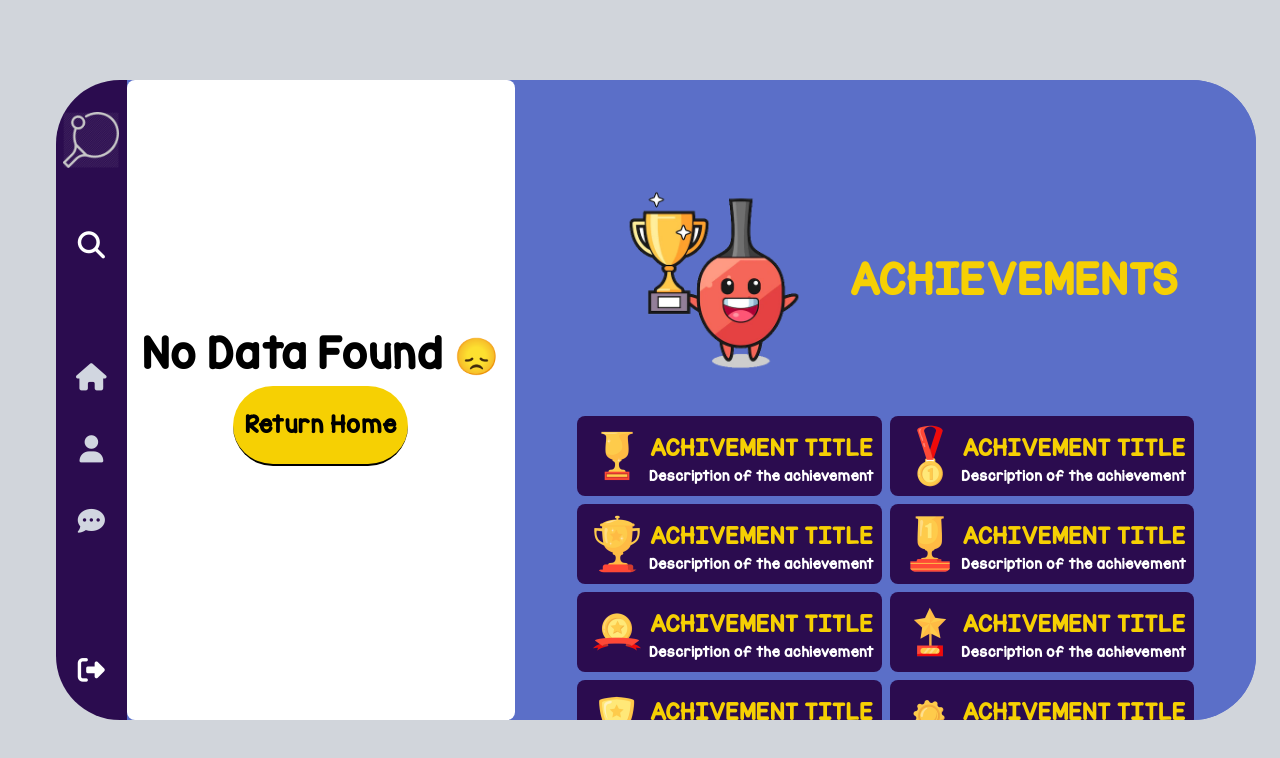
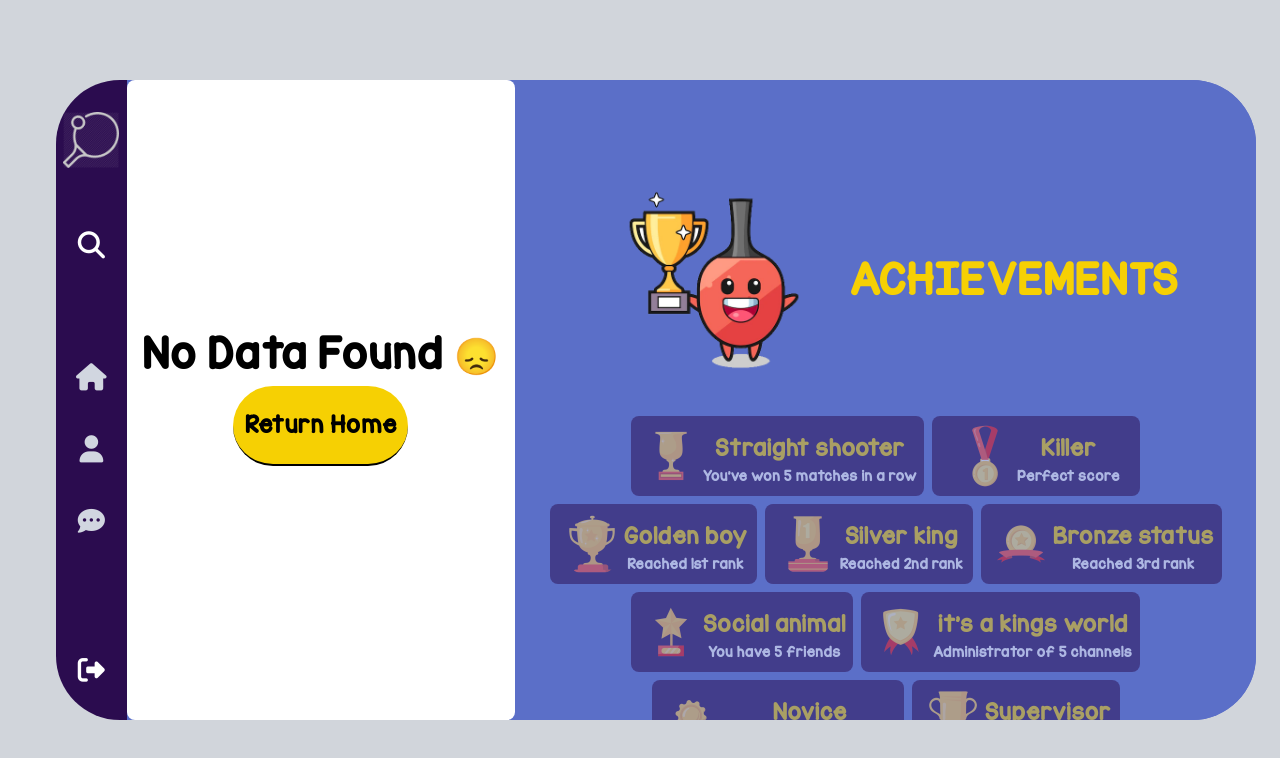
Before and after one commit to benali-chadi/ft_transcendance_frontend, a React (Create React App) app: page /profile/1/achievements in a window 1280 px wide. Shown: the top 758 px of the page. Built offline with nearby package versions, Linux system fonts and the light colour scheme; no server answers; sample sign-in values are in the browser's storage.

Commit message:
working on achievements

```diff
--- a/src/components/game/OnevsoneCard.tsx
+++ b/src/components/game/OnevsoneCard.tsx
@@ -1,31 +1,17 @@
-import React, { FC } from "react";
-import { useOutletContext } from "react-router-dom";
-
-// interface Props {
-// 	// result: string;
-//     user1: any,
-//     user2: any,
-//     score1: number,
-//     score2: number,
-// }
+import React, { FC, useEffect } from "react";
+import { Game } from "../helpers/game";
 
 interface Props {
-	username1: string;
-	username2: string;
-	score1: number;
-	score2: number;
-	avatar1: string;
-	avatar2: string;
+	game: Game
 }
 
 const OnevsoneCard: FC<Props> = ({
-	/*user1, user2*/ username1,
-	username2,
-	score1,
-	score2,
-	avatar1,
-	avatar2,
+	game
 }) => {
+
+	useEffect(() => {
+		// eslint-disable-next-line
+	}, [game])
 	return (
 		<div
 			className={`p-1.5 m-1 flex justify-center gap-[10%] bg-my-yellow rounded-xl shadow-lg w-[90%]`}
@@ -33,36 +19,36 @@ const OnevsoneCard: FC<Props> = ({
 			{/* User 1 */}
 			<div>
 				<div className="min-h-[4rem] min-w-[4rem] rounded-full flex justify-center items-center gap-4">
-					{avatar1 && (
+					{game.player1.avatar && (
 						<img
-							src={avatar1}
+							src={game.player1.avatar}
 							alt="avatar"
 							className="w-[4rem] h-[4rem] rounded-full"
 						/>
 					)}
 				</div>
-				<h2 className="text-lg font-medium ">{username1}</h2>
+				<h2 className="text-lg font-medium ">{game.player1.username}</h2>
 			</div>
 
 			{/* Score */}
 			<div className="flex flex-col items-center justify-center">
 				<h1 className="text-[3rem] font-bold w-max">
-					{score1} - {score2}
+					{game.player1.score} - {game.player2.score}
 				</h1>
 			</div>
 
 			{/* User 2 */}
 			<div>
 				<div className="min-h-[4rem] min-w-[4rem] rounded-full flex justify-center items-center gap-4">
-					{avatar2 && (
+					{game.player2.avatar && (
 						<img
-							src={avatar2}
+							src={game.player2.avatar}
 							alt="avatar"
 							className="w-[4rem] h-[4rem] rounded-full"
 						/>
 					)}
 				</div>
-				<h2 className="text-lg font-medium ">{username2}</h2>
+				<h2 className="text-lg font-medium ">{game.player2.username}</h2>
 			</div>
 		</div>
 	);
--- a/src/components/pages/Home.tsx
+++ b/src/components/pages/Home.tsx
@@ -92,10 +92,11 @@ const Home: FC = () => {
 
 	useEffect(()=>{
         gameSocket?.on("GameReady", (data)=>{
+			console.log(data);
             navigate(`/game?room=${data.room}`)
         })
 		// eslint-disable-next-line
-    },[])
+    },[gameSocket])
 
 	return (
 		<motion.div
@@ -229,7 +230,7 @@ const Home: FC = () => {
 						<List>
 							<>
 								{
-									ranks.length &&
+									ranks.length !==0 &&
 									ranks.map((ranky, index) =>{
 										return <LeaderBoardCard
 										key={ranky.id}
--- a/src/components/pages/Profile/achievements/AchievementCard.tsx
+++ b/src/components/pages/Profile/achievements/AchievementCard.tsx
@@ -1,13 +1,15 @@
 import React, { FC } from "react";
 
 interface Props {
-	level: string;
+	title?: string;
+	desc? : string;
+	level: string
 }
 
-const AchievementCard: FC<Props> = ({ level }) => {
+const AchievementCard: FC<Props> = ({ title, desc, level }) => {
 	return (
 		<div
-			className={`p-2 w-[30%] min-w-max  bg-my-violet flex justify-center rounded-lg `}
+			className={`p-2 w-[30%] min-w-max  bg-my-violet flex justify-center rounded-lg opacity-50`}
 		>
 			<img
 				src={`/achievements/${level}.png`}
@@ -18,10 +20,10 @@ const AchievementCard: FC<Props> = ({ level }) => {
 			{/* <h3 className="self-start mt-1 text-xl text-my-yellow">{level}</h3> */}
 			<div className="">
 				<h4 className="text-[1.2rem] text-my-yellow  mt-1 self-start">
-					ACHIVEMENT TITLE
+					{title}
 				</h4>
 				<p className="text-xs text-white">
-					Description of the achievement
+					{desc}
 				</p>
 			</div>
 		</div>
--- a/src/components/pages/Profile/achievements/AchievementsBoard.tsx
+++ b/src/components/pages/Profile/achievements/AchievementsBoard.tsx
@@ -3,6 +3,54 @@ import { useNavigate, useOutletContext } from "react-router";
 import AchievementIcon from "../../../../img/achievments.png";
 import { outletContext } from "../Profile";
 import AchievementCard from "./AchievementCard";
+
+const Achievements = [
+	{
+		title:"Straight shooter",
+		desc: "You've won 5 matches in a row",
+		level: "level1"
+	},
+	{
+		title: "Killer",
+		desc: "Perfect score",
+		level: "level2"
+	},
+	{
+		title: "Golden boy",
+		desc: "Reached 1st rank",
+		level: "level3"
+	},
+	{
+		title: "Silver king",
+		desc: "Reached 2nd rank",
+		level: "level4"
+	},
+	{
+		title: "Bronze status",
+		desc: "Reached 3rd rank",
+		level: "level5"
+	},
+	{
+		title: "Social animal",
+		desc: "You have 5 friends",
+		level: "level6"
+	},
+	{
+		title: "it’s a kings world",
+		desc: "Administrator of 5 channels",
+		level: "level7"
+	},
+	{
+		title: "Novice",
+		desc: "Welcome to our website",
+		level: "level8"
+	},
+	{
+		title: "Supervisor",
+		desc: "Watched a game",
+		level: "level9"
+	},
+]
 
 const AchievementsBoard: FC = () => {
 	const navigate = useNavigate();
@@ -29,18 +77,16 @@ const AchievementsBoard: FC = () => {
 				</h2>
 			</div>
 			<div className=" scrolling justify-center min-w-fit w-[full] overflow-auto flex flex-wrap gap-2">
-				<AchievementCard level="level1" />
-				<AchievementCard level="level2" />
-				<AchievementCard level="level3" />
-				<AchievementCard level="level4" />
-				<AchievementCard level="level5" />
-				<AchievementCard level="level6" />
-				<AchievementCard level="level7" />
-				<AchievementCard level="level8" />
-				<AchievementCard level="level9" />
-				<AchievementCard level="level10" />
-				<AchievementCard level="level11" />
-				<AchievementCard level="level12" />
+
+				{
+					Achievements.map((element, index) => {
+						return <AchievementCard
+						key={index}
+						title={element.title}
+						desc={element.desc}
+						level={element.level}/>
+					})
+				}
 			</div>
 		</div>
 	);
--- a/src/components/pages/game/Game.tsx
+++ b/src/components/pages/game/Game.tsx
@@ -1,6 +1,7 @@
 import React, { FC, useContext, useEffect, useRef, useState } from "react"
 import { useLocation, useNavigate } from "react-router-dom";
 import GameOverCard from "../../game/GameOverCard";
+import OnevsoneCard from "../../game/OnevsoneCard";
 import { userContext, UserState } from "../../helpers/context";
 import {Game} from "../../helpers/game"
 
@@ -13,8 +14,9 @@ const GamePage: FC = () => {
 	const [IsPlayer, setIsPlayer] = useState<boolean>(false)
 	const [width, setWidth] = useState<any>(null);
 	const [height, setHeight] = useState<any>(null);
-	const aspectRatio = 16 / 9;
+	const aspectRatio = 3 / 2;
 	const [sleep, setSleep] = useState(0);
+	const [game, setGame] = useState<any>(null);
 
 	const location = useLocation()
   	const params = new URLSearchParams(location.search)
@@ -75,6 +77,9 @@ const GamePage: FC = () => {
 				if (!data.game){
 					navigate("/");
 				}else{
+					setGame(prev=>{
+						return data.game;
+					})
 					if (data.IsPlayer){
 						setIsPlayer(prev => {
 							return true;
@@ -91,6 +96,9 @@ const GamePage: FC = () => {
 
 			gameSocket.on("updateframe", (game : Game) => {
 				DrawGame(ctx, game);
+				setGame(prev=>{
+					return game;
+				})
 			});
 
 			gameSocket.on("gameOver", (res : any) => {
@@ -101,9 +109,9 @@ const GamePage: FC = () => {
 					return true;
 				})
 			});
-			let room : any = room_ref.current;
 			return () => {
-				gameSocket.emit("leftGame", {room: room}, (res)=>{
+				// eslint-disable-next-line
+				gameSocket.emit("leftGame", {room: room_ref.current}, (res)=>{
 				});
 				gameSocket.off("updateframe", (res)=>{});
 				gameSocket.off("gameOver", (res)=>{});
@@ -131,7 +139,7 @@ const GamePage: FC = () => {
 	useEffect(()=>{
 		updateDimensions();
 		// eslint-disable-next-line
-	}, [myRef])
+	}, [myRef,])
 
 	const ref  : any= useRef();
 	useEffect(()=>{
@@ -150,10 +158,13 @@ const GamePage: FC = () => {
 	return(
 		<div className="flex flex-col items-center justify-center h-screen gap-3 px-4 bg-my-lavender md:h-full md:rounded-r-large" >
 			<div
-					className=" w-[90%] md:h-[50%] h-[70%] flex flex-col justify-center items-center gap-2"
+					className=" w-[90%] md:h-[70%] h-[70%] flex flex-col justify-center items-center gap-2"
 					ref={myRef}
 				>
 				{sleep !== 0 && <h1>Game will start in {sleep}</h1>}
+					{game && <OnevsoneCard
+						game={game}
+					/>}
 				<canvas  width={width} height={height}  style={{border: "black solid 1px"}} ref={canvasRef} ></canvas>
 				{over && IsPlayer && <GameOverCard win={currentUser.username === winner} IsPlayer={IsPlayer}
 					winner={winner}/>}
```
